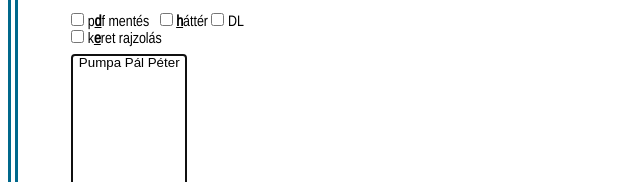
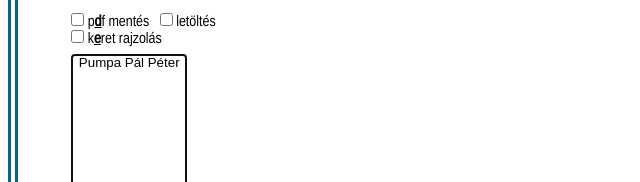
Before and after one commit to szaszpisti/biz, a plain HTML site: page index.html in a window 1280 px wide. Shown: the part 232-414 px from the top of the page, 0-640 px from the left. Drawn offline with nearby package versions, Linux system fonts and the light colour scheme; no server answers; a script that the page names is missing.

Commit message:
A letöltés és a háttér ne legyen külön opció.

```diff
--- a/index.html
+++ b/index.html
@@ -66,8 +66,7 @@ document.getElementById("jsTest").style.display = 'none';
 
   <div style="clear: both"></div>
   <p><input type="checkbox" name="debug" id="debug"><span id="spanDebug"> p<span class="alahuzott">d</span>f mentés </span> &nbsp;
-     <input type="checkbox" name="back"  id="back" ><span id="background"> <span class="alahuzott">h</span>áttér </span>
-     <input type="checkbox" name="download"  id="download" ><span id="download"> <span class="alahuzott"></span>DL </span>
+     <input type="checkbox" name="download"  id="download" ><span id="spanDownload"> <span class="alahuzott"></span>letöltés </span>
   </p>
   <p><input type="checkbox" name="frame" id="frame"><span id="spanFrame"> k<span class="alahuzott">e</span>ret rajzolás</span></p>
 
```
